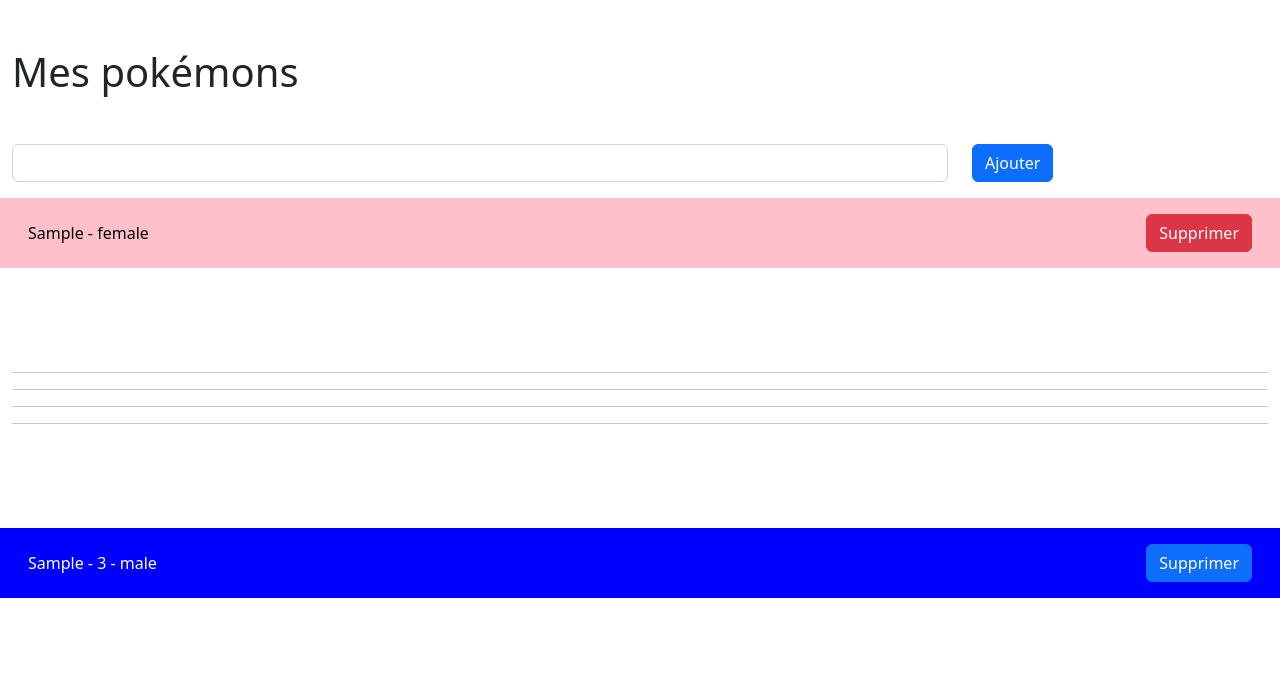
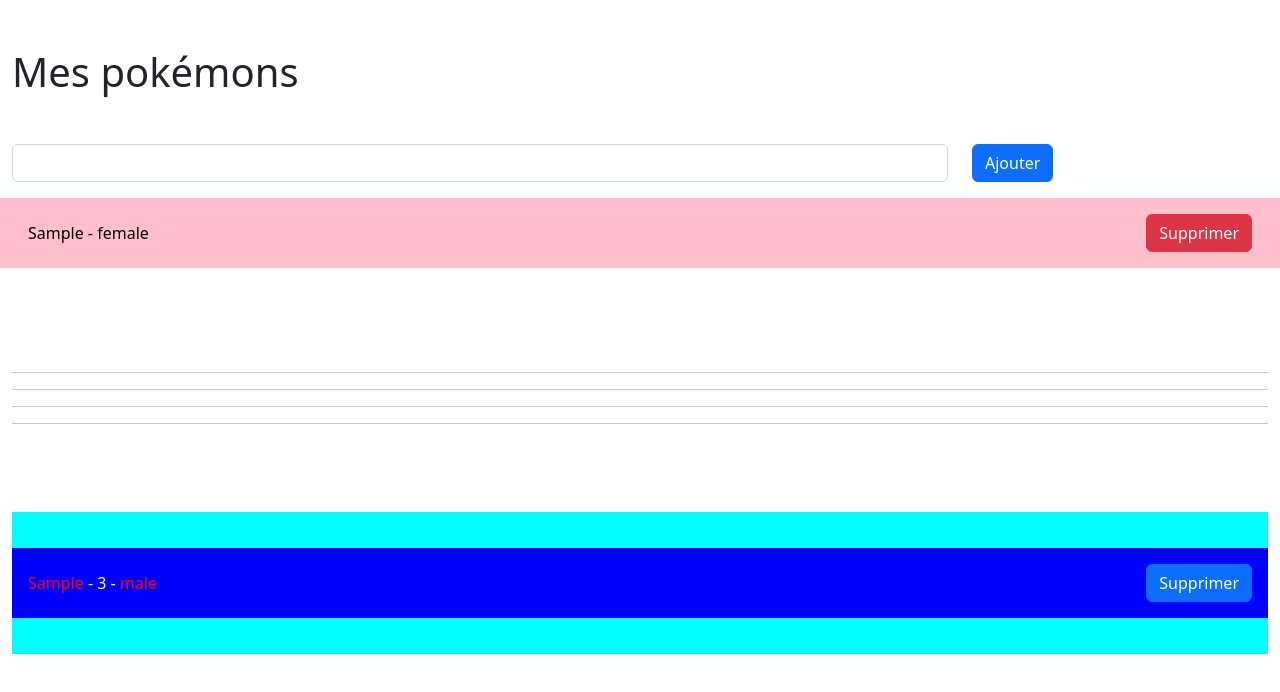
Before and after one commit to mvidailhet/pokedex-promo-mai-2023, an Angular app: page / in a window 1280 px wide. Both pictures are taken after typing "Sample" into the empty fields and a click on the button "Ajouter". Shown: the top 692 px of the page. Built offline with nearby package versions, Linux system fonts and the light colour scheme.

Commit message:
css encapsulé ::ng-deep

```diff
--- a/src/app/components/pokemon-item/pokemon-item.component.html
+++ b/src/app/components/pokemon-item/pokemon-item.component.html
@@ -2,7 +2,7 @@
   class="p-3 align-items-center row my-3 pokemon-{{ gender }}"
 >
   <div class="col">
-    {{ name }} - {{ level }} - {{ gender }}
+    <span class="pokemon-name">{{ name }}</span> - {{ level }} - <span class="pokemon-gender">{{ gender }}</span>
   </div>
   <div class="col btn-delete-col">
     <button (click)="onDeleteBtnClick()" class="btn btn-primary">Supprimer</button>
--- a/src/app/components/pokemon-item/pokemon-item.component.scss
+++ b/src/app/components/pokemon-item/pokemon-item.component.scss
@@ -1,3 +1,14 @@
+:host {
+  display: block;
+  padding-top: 20px;
+  padding-bottom: 20px;
+  background-color: aqua;
+}
+
+.row {
+  --bs-gutter-x: 0;
+}
+
 .pokemon-male {
   background-color: blue;
   color: white;
@@ -11,3 +22,7 @@
 .btn-delete-col {
   text-align: right;
 }
+
+.pokemon-name {
+  color: purple;
+}
--- a/src/app/components/pokemon-list/pokemon-list.component.scss
+++ b/src/app/components/pokemon-list/pokemon-list.component.scss
@@ -23,3 +23,7 @@
 .pokemon-gender-unknown {
   background-color: purple;
 }
+
+::ng-deep .pokemon-gender {
+  color: red;
+}
--- a/src/styles.scss
+++ b/src/styles.scss
@@ -3,6 +3,8 @@
 /* Importing Bootstrap SCSS file. */
 @import 'bootstrap/scss/bootstrap';
 
+@import './theme/pokemons';
+
 .title {
   color: blue;
 }
--- /dev/null
+++ b/src/theme/_pokemons.scss
@@ -0,0 +1,3 @@
+.pokemon-name {
+  color: red !important;
+}
```
